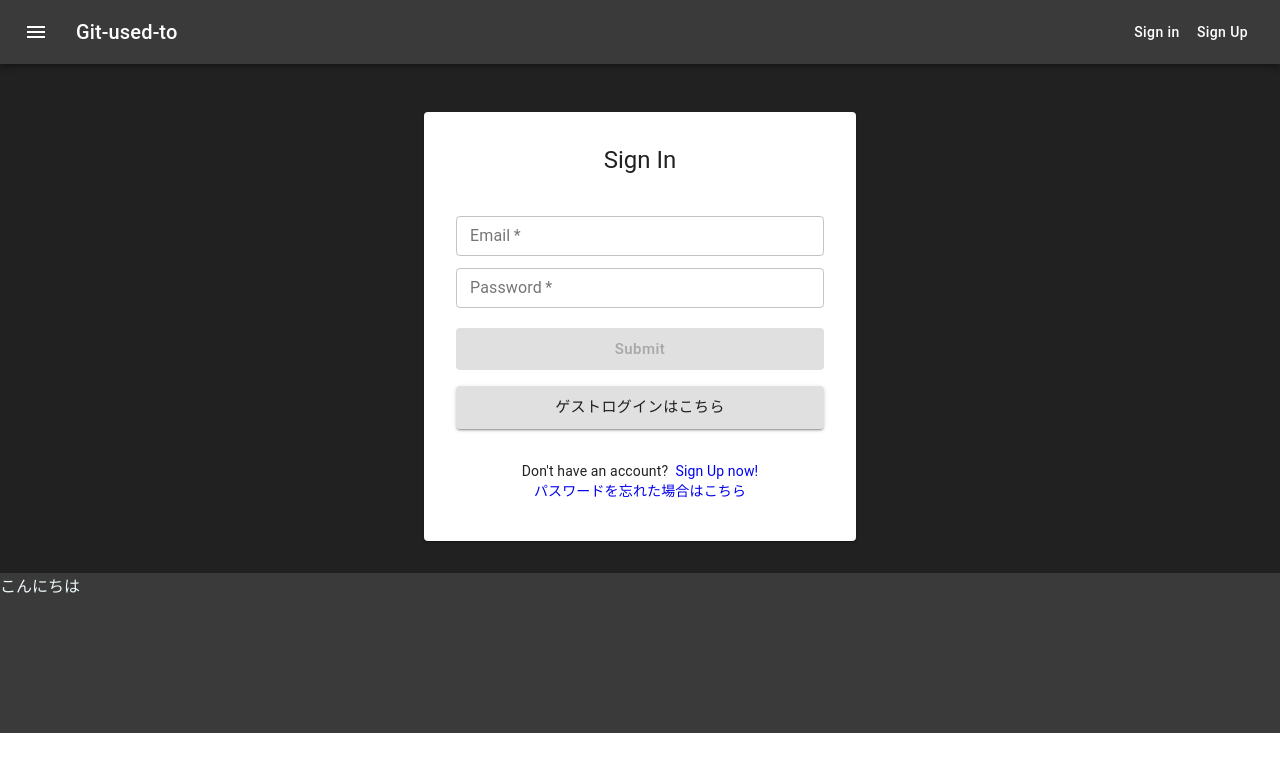
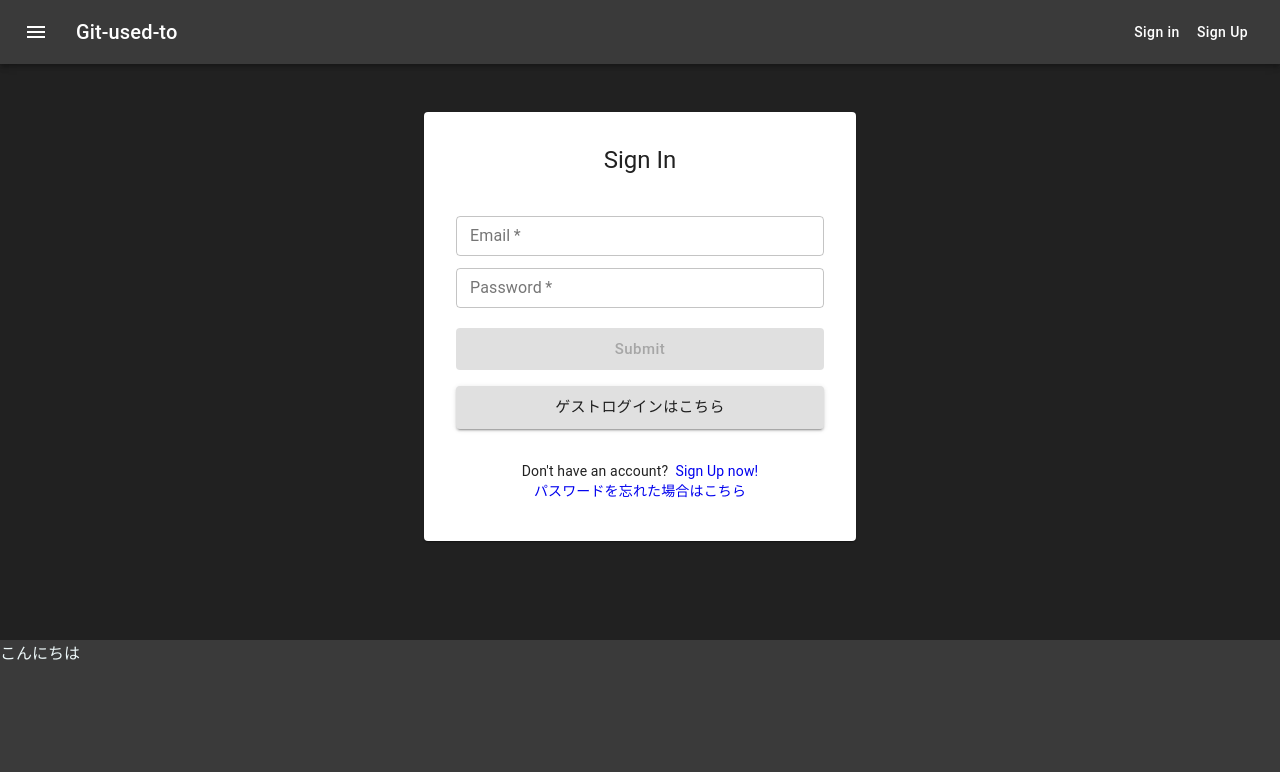
Before and after one commit to mk-daruma/git-used-to, a React (Create React App) app in the folder frontend/app/: page /signin in a window 1280 px wide. Shown: the top 772 px of the page. Built offline with nearby package versions, Linux system fonts and the light colour scheme; what axios-case-converter would draw is missing.

Commit message:
[update]footerが最下部に表示がされる記述を追加 #34
フッターが最下部に表示されるように設定を追加。

```diff
--- a/frontend/app/src/components/layouts/CommonLayout.tsx
+++ b/frontend/app/src/components/layouts/CommonLayout.tsx
@@ -9,11 +9,17 @@ import Footer from "./Footer"
 const useStyles = makeStyles(() => ({
   backgroundColor: {
     backgroundColor: "#212121",
-    color: "#f5f5f5"
+    color: "#f5f5f5",
+    display: "flex",
+    flexDirection: "column",
+    minHeight: "100vh",
   },
   container: {
     marginTop: "3rem",
     marginBottom: "2rem",
+  },
+  footer: {
+    marginTop: "auto"
   }
 }))
 
@@ -38,7 +44,7 @@ const CommonLayout = ({ children }: CommonLayoutProps) => {
           </Grid>
         </Container>
       </main>
-      <footer>
+      <footer className={classes.footer}>
         <Footer />
       </footer>
     </div>
```
